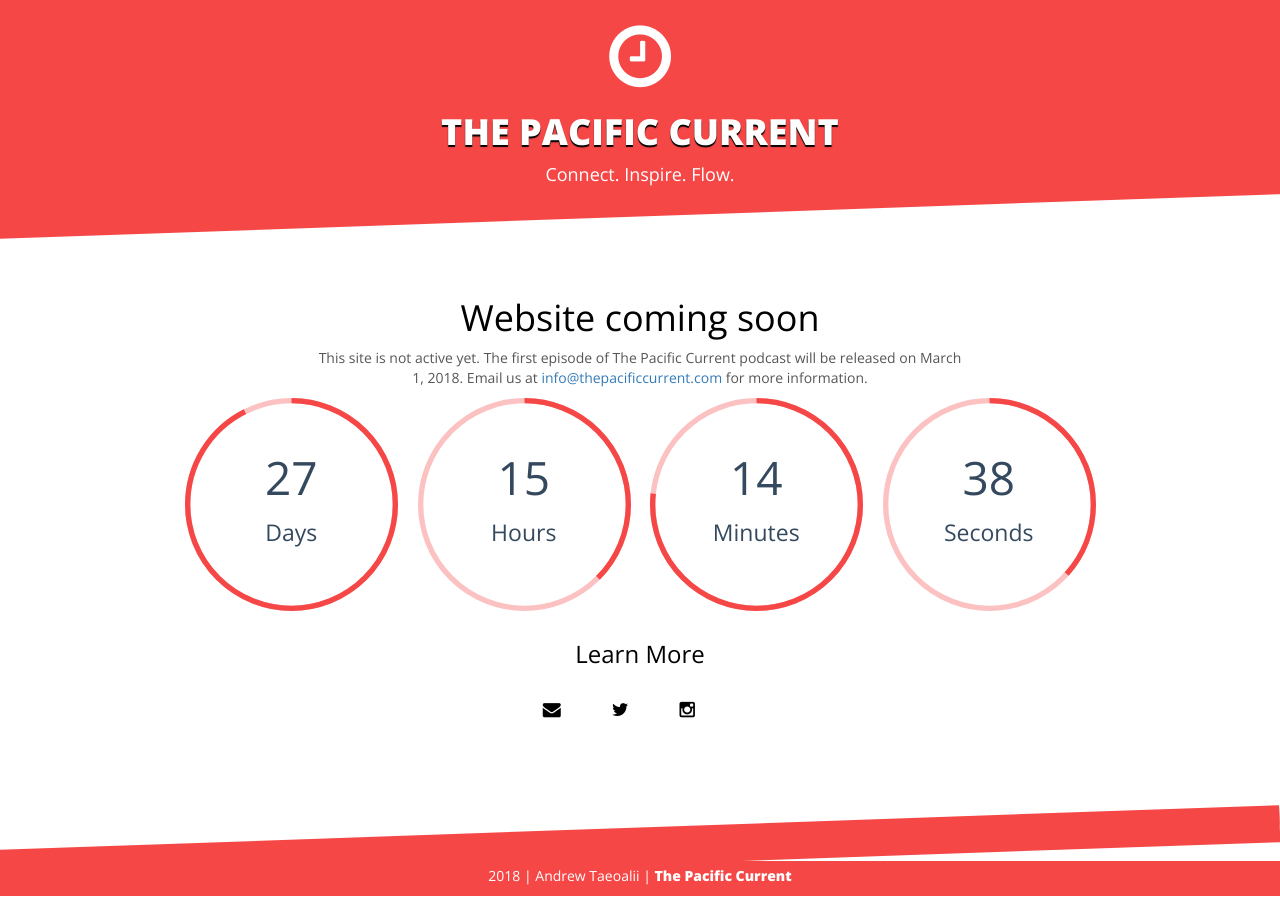
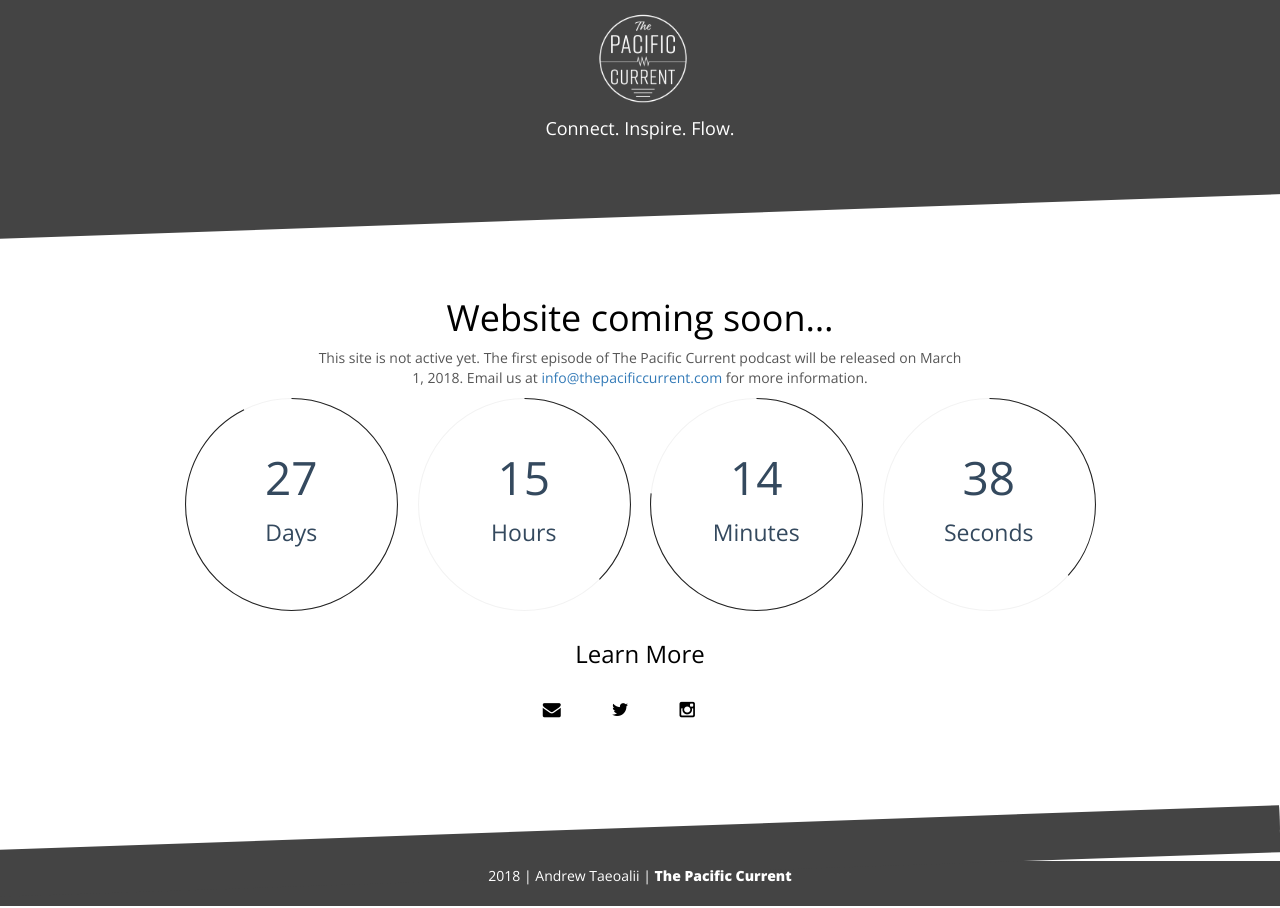
Before and after one commit to ataeoalii/ulu5.github.io, a Jekyll site: the page built from index.md, in a window 1280 px wide. Built offline with Jekyll 4.4.1, drawn with Linux system fonts in a browser that asks for light colours; nearby versions of some CDN libraries.

Commit message:
update logo

```diff
--- a/_config.yml
+++ b/_config.yml
@@ -9,7 +9,7 @@
 
 #Target date in UTC / GMT
 countdown:
-  theme: red
+  theme: black
   year: 2018
   month: 3
   day: 1
--- a/_layouts/home.html
+++ b/_layouts/home.html
@@ -15,6 +15,7 @@
     <link rel="stylesheet" type="text/css" href="css/bootstrap.min.css" />
     <link rel="stylesheet" type="text/css" href="css/style.css" />
     <link rel="stylesheet" type="text/css" href="css/jquery.classycountdown.min.css" />
+    <link rel="shortcut icon" type="image/png" href="assets/img/favico.png">
 
     <script src="https://ajax.googleapis.com/ajax/libs/jquery/1.11.3/jquery.min.js"></script>
     <script src="js/jquery.classycountdown.min.js"></script>
@@ -29,8 +30,7 @@
             <div class="container">
                 <div class="row">
                     <div class="col-xs-12">
-                        <h1><i class="fa fa-clock-o" style="color:white"></i></h1>
-                        <h2>{{ page.title | default: site.title }}</h2>
+                        <img src="assets/img/logo.png" style="max-height:150px;max-width:150px;">
                         <p>{{ page.excerpt | default: site.description }}
                         </p>
                     </div>
--- a/css/style.css
+++ b/css/style.css
@@ -71,7 +71,7 @@
 }
 
 .color {
-    background-color: #f64747
+    background-color: #444444
 }
 
 .ss-style-doublediagonal {
@@ -179,9 +179,9 @@
     z-index: 1;
     margin-top: 10%;
     padding-top: 5px;
-    background: #f64747;
+    background: #444444;
     color: white;
-    padding-bottom: 10px;
+    padding-bottom: 20px;
 }
 
 .footer::before,
@@ -191,7 +191,7 @@
     z-index: -1;
     width: 125%;
     height: 105%;
-    background: #f64747;
+    background: #444444;
     -webkit-transform: rotate(-2deg);
     -ms-transform: rotate(-2deg);
     transform: rotate(-2deg);
@@ -202,7 +202,7 @@
 
 .footer::before {
     height: 50%;
-    background: #f64747;
+    background: #444444;
     -webkit-transform: rotate(-2deg);
     -ms-transform: rotate(-2deg);
     transform: rotate(-2deg);
--- a/index.md
+++ b/index.md
@@ -4,5 +4,5 @@
 title: "The Pacific Current"
 excerpt: "connect. inspire. flow."
 ---
-# Website coming soon
+# Website coming soon...
 This site is not active yet. The first episode of The Pacific Current podcast will be released on March 1, 2018. Email us at [info@thepacificcurrent.com](mailto:info@thepacificcurrent.com) for more information.
```
Also changed, not shown: assets/img/favico.png (added), assets/img/logo.png (added), 1 other file.
